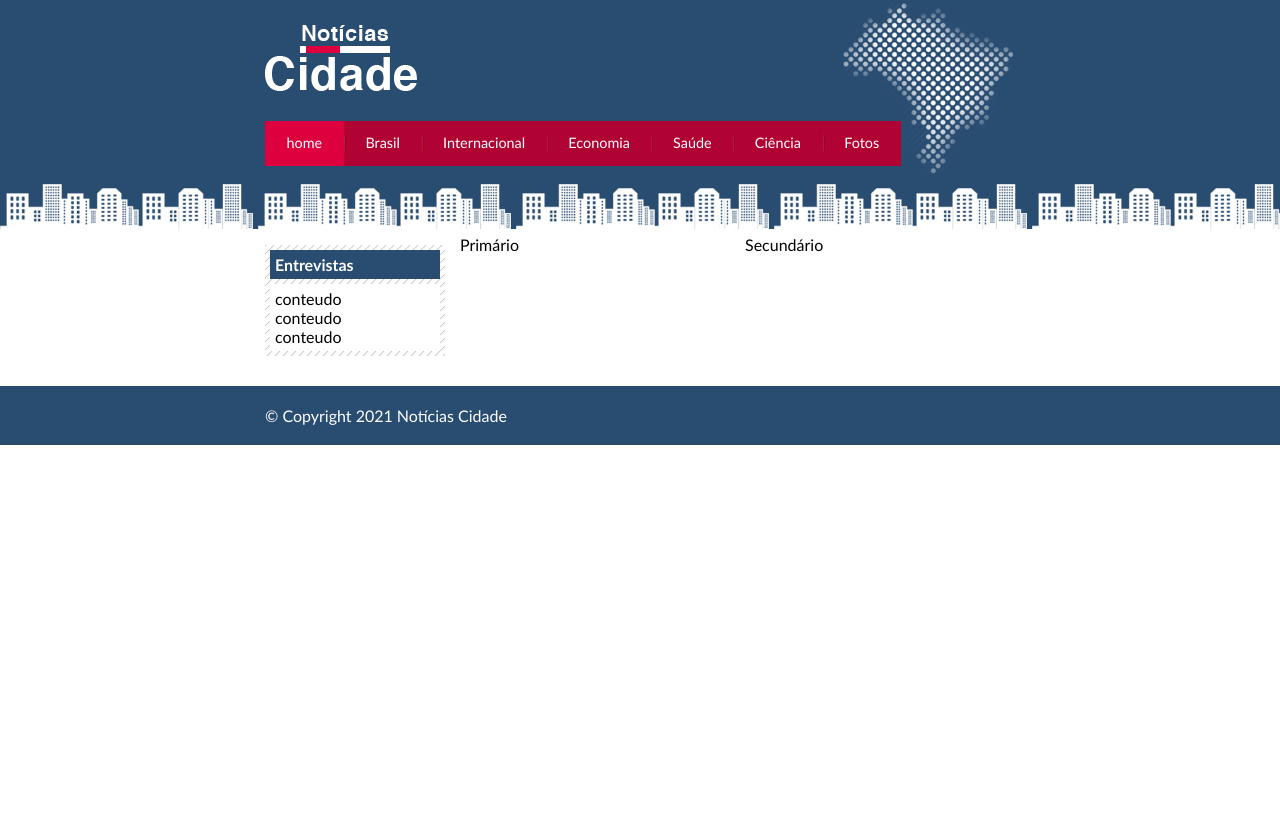
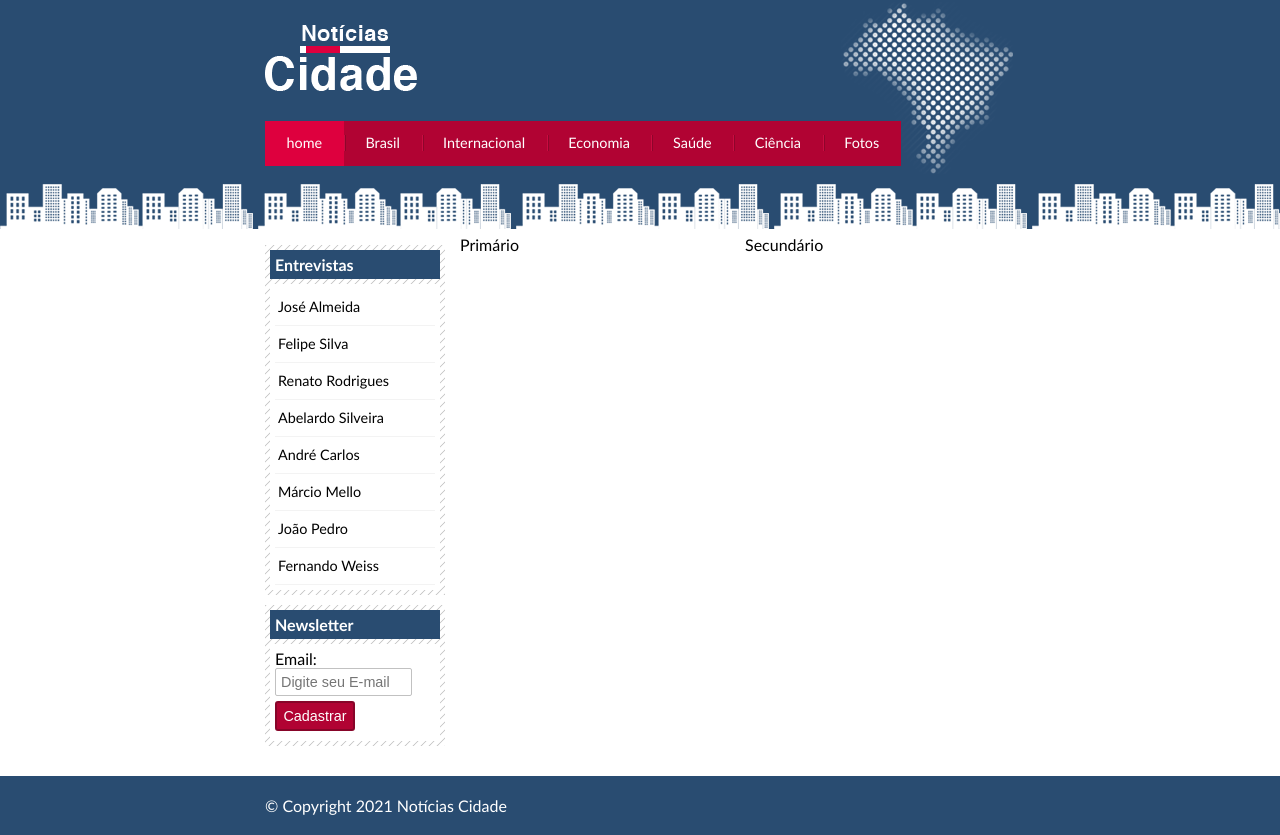
Before and after one commit to pfabricio555/Noticias-Cidade, a plain HTML site: page index.html in a window 1280 px wide. Before the commit the page ends 800 px from the top, so only its background shows below. Drawn offline with Linux system fonts and the light colour scheme.

Commit message:
Estilizado barra lateral

```diff
--- a/css/estilo.css
+++ b/css/estilo.css
@@ -128,6 +128,48 @@ body.fotos #navegacao a#fotos
     margin-top: 5px;
 }
 
+/* Formatar menus Laterais*/
+
+#lateral ul a{
+    font-size: 0.9em;
+    padding: 3px;
+    display: block;
+    line-height: 30px;
+    color: #000;
+    text-decoration: none;
+    border-bottom: 1px solid #f3f3f3;
+}
+
+#lateral ul a:hover{
+    background: #f9f9f9 url(../img/marcador.png) no-repeat left center;
+    color: #a1a1a1;
+    padding-left: 20px;
+}
+
+label{
+    display: block;
+    cursor: pointer;
+}
+
+input{
+    padding: 5px;
+    width: 125px;
+    font-size: 0.9em;
+    margin-bottom: 5px;
+    border: 1px solid #c1c1c1;
+    border-radius: 2px;
+}
+
+input.submit{
+    width: 80px;
+    color: #fff;
+    background-color: #b10333;
+    border: 2px solid #870529;
+    padding: 5px;
+    border-radius: 3px;
+    cursor: pointer;
+}
+
 /*RODAPE*/
 #container-rodape{
     background: #294c71;
--- a/index.html
+++ b/index.html
@@ -51,11 +51,37 @@
                     <div class="caixa">
                         <h2>Entrevistas</h2>
                         <div class="caixa-conteudo">
-                            conteudo<br>
-                            conteudo<br>
-                            conteudo<br>
+                            <ul>
+                                <li>
+                                    <a href="">José Almeida</a>
+                                    <a href="">Felipe Silva</a>
+                                    <a href="">Renato Rodrigues</a>
+                                    <a href="">Abelardo Silveira</a>
+                                    <a href="">André Carlos</a>
+                                    <a href="">Márcio Mello</a>
+                                    <a href="">João Pedro</a>
+                                    <a href="">Fernando Weiss</a>
+                                </li>
+                            </ul>
                         </div>
                     </div>
+
+                    <div class="caixa">
+                        <h2>Newsletter</h2>
+                        <div class="caixa-conteudo">
+
+                            <form>
+                                <div>
+                                    <label for="email">Email:</label>
+                                    <input type="text" name="email" id="email" placeholder="Digite seu E-mail">
+                                </div>
+                                <div>
+                                    <input class="submit" type="submit" value="Cadastrar">
+                                </div>
+                            </form>
+                        </div>
+                    </div>
+
                 </div><!--Fim Lateral-->
 
             </div><!--Fim conteudo-->
```
